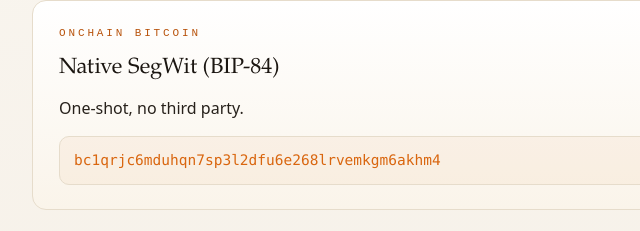
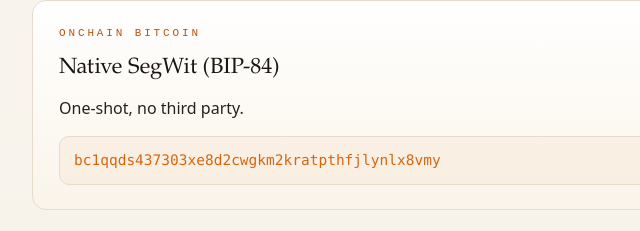
Before and after one commit to avbpodcast/amulet-arsenal, a plain HTML site: page donate/index.html in a window 1280 px wide. Shown: the part 406-637 px from the top of the page, 226-866 px from the left. Drawn offline with Linux system fonts and the light colour scheme.

Commit message:
update donate
updated on-chain address to bc1qqds437303xe8d2cwgkm2kratpthfjlynlx8vmy

```diff
--- a/donate/index.html
+++ b/donate/index.html
@@ -132,7 +132,7 @@
     <p class="kicker">Onchain Bitcoin</p>
     <h3>Native SegWit (BIP-84)</h3>
     <p>One-shot, no third party.</p>
-    <span class="value">bc1qrjc6mduhqn7sp3l2dfu6e268lrvemkgm6akhm4</span>
+    <span class="value">bc1qqds437303xe8d2cwgkm2kratpthfjlynlx8vmy</span>
   </div>
 
   <div class="channel">
```
